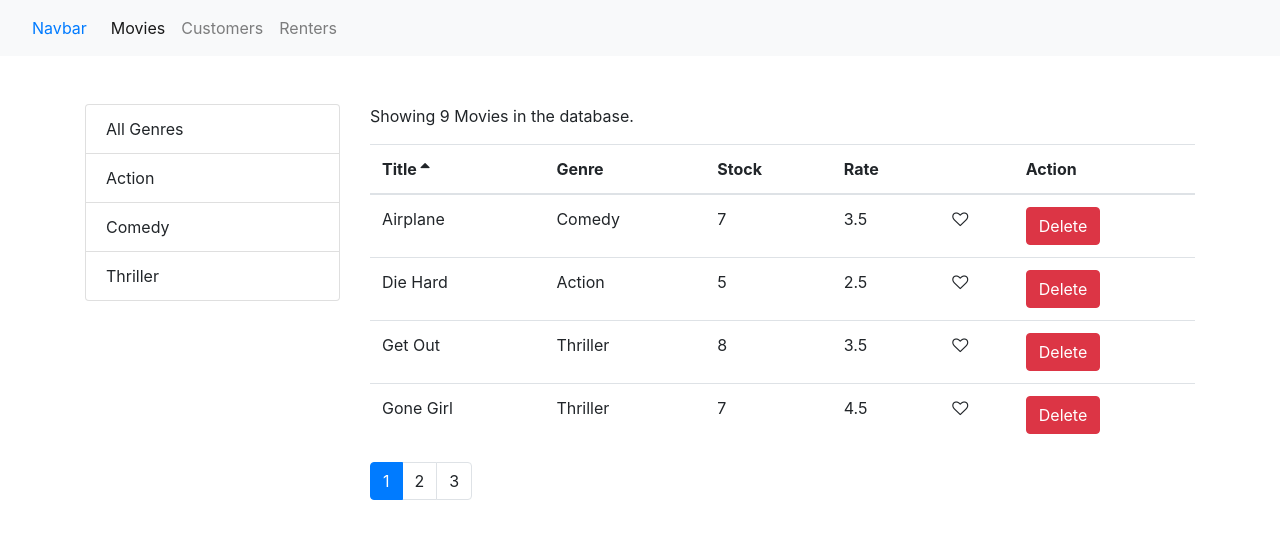
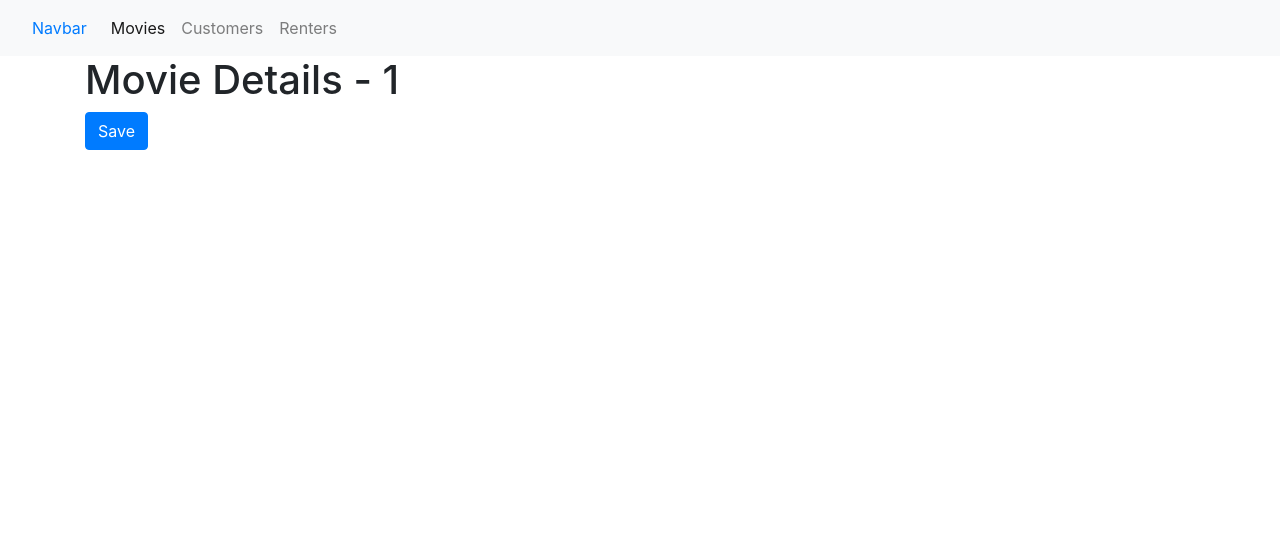
Before and after one commit to hassantvs24/all-react, a React (Create React App) app in the folder vidly/: page /movies/1 in a window 1280 px wide. Shown: the top 538 px of the page. Built offline with nearby package versions, Linux system fonts and the light colour scheme.

Commit message:
Add router and movie details router

```diff
--- a/vidly/src/App.js
+++ b/vidly/src/App.js
@@ -2,9 +2,11 @@ import React, { Component } from 'react';
 import './App.css';
 import Movies from './component/movies';
 import NavBar from './component/navbar';
-import { Switch, Route } from 'react-router-dom';
+import { Switch, Route, Redirect } from 'react-router-dom';
 import Customers from './component/customers';
 import Renters from './component/renters';
+import NotFound from './component/notFound';
+import MovieDetails from './component/movieDetails';
 
 
 class App extends Component {
@@ -15,9 +17,13 @@ class App extends Component {
           <NavBar />
           <main className="container">
             <Switch>
+              <Route path="/movies/:id" component={MovieDetails} />
               <Route path="/movies" component={Movies} />
               <Route path="/customers" component={Customers} />
               <Route path="/renters" component={Renters} />
+              <Redirect from="/" exact to="/movies" />
+              <Route path="/not-found" component={NotFound} />
+              <Redirect to="/not-found" />
             </Switch>
           </main>
       </React.Fragment>
--- a/vidly/src/component/common/tableBody.jsx
+++ b/vidly/src/component/common/tableBody.jsx
@@ -1,5 +1,6 @@
 import React, { Component } from 'react';
 import _ from 'lodash';
+import { Link } from 'react-router-dom';
 
 
 class TableBody extends Component {
@@ -20,7 +21,7 @@ class TableBody extends Component {
             <tbody>
                 {data.map( item =>
                     <tr key={item._id}>
-                        {columns.map(column => <td key={this.createKey(item, column)}>{this.renderCell(item, column)}</td>)}
+                        {columns.map(column => <td key={this.createKey(item, column)}>{column.path == 'title' ? <Link to={`/movies/${item._id}`}>{this.renderCell(item, column)}</Link> : this.renderCell(item, column)}</td>)}
                     </tr>
                 )}
             </tbody>
--- /dev/null
+++ b/vidly/src/component/movieDetails.jsx
@@ -0,0 +1,20 @@
+import React, { Component } from 'react';
+
+class MovieDetails extends Component {
+
+    handleSave = () => {
+        this.props.history.replace('/movies');
+      };
+
+    render() {
+        return (
+            <div>
+                <h1>Movie Details - {this.props.match.params.id}</h1>
+                <button onClick={this.handleSave} className="btn btn-primary">Save</button>
+            </div>
+
+        );
+    }
+}
+
+export default MovieDetails;
--- /dev/null
+++ b/vidly/src/component/notFound.jsx
@@ -0,0 +1,9 @@
+import React from 'react';
+
+const NotFound = () => {
+    return (
+        <h1>404 Page Not Found</h1>
+     );
+}
+
+export default NotFound;
```
Also changed, not shown: 1 other file (tests, documents, lock files or other folders).
